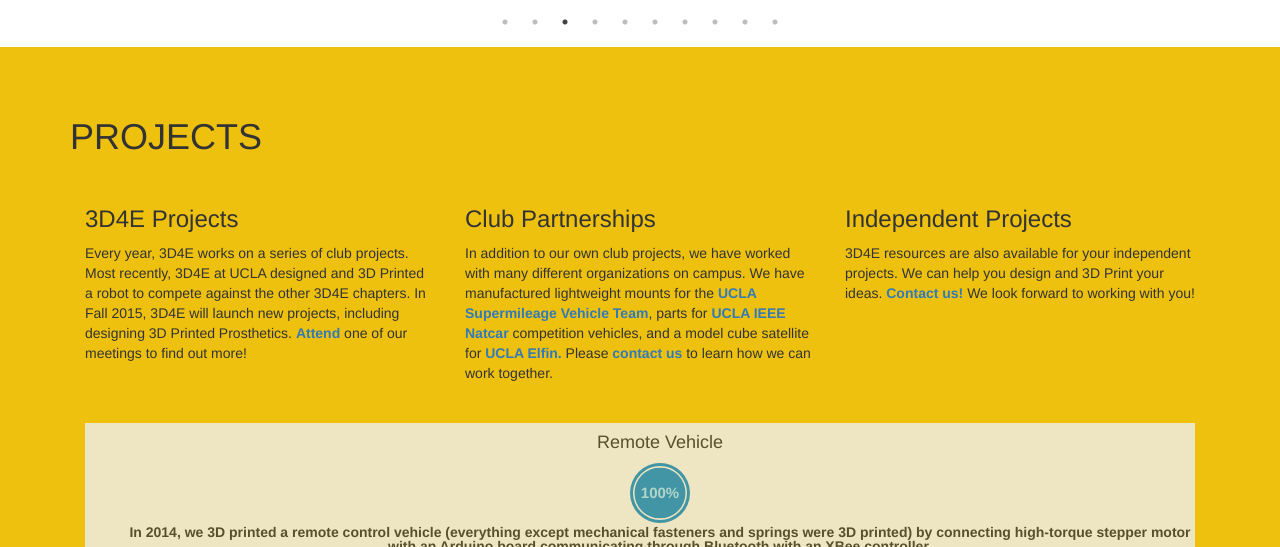
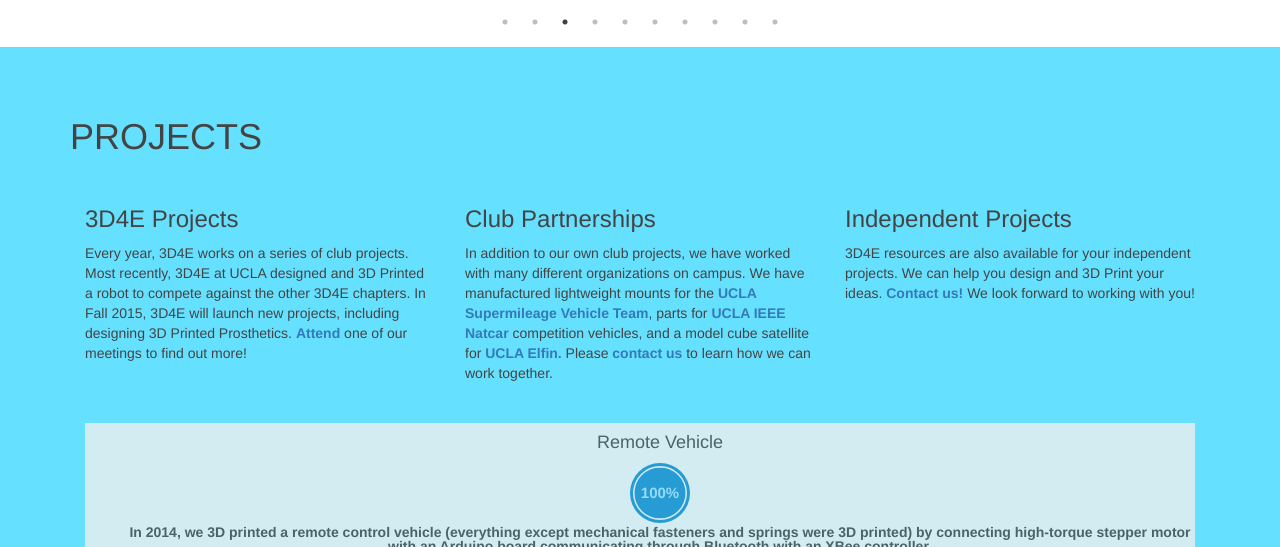
Before and after one commit to 3D4EatUCLA/Really-Old-Website-Code, a plain HTML site: page index.html in a window 1280 px wide. Shown: the part 1677-2224 px from the top of the page. Drawn offline with nearby package versions, Linux system fonts and the light colour scheme; a script that the page names is missing.

Commit message:
Tiffany is stupid

```diff
--- a/index.html
+++ b/index.html
@@ -133,7 +133,7 @@
       </div>
     </div>
 
-    <div class="container-fluid" style="background-color: rgba(237, 193, 14, 1); color:#333333">
+    <div class="container-fluid" style="background-color: #66e0ff; color:#444444">
       <div class="container">
         <!--Section 2: Projects-->
         <div class="container-body" id="section-2">
```
